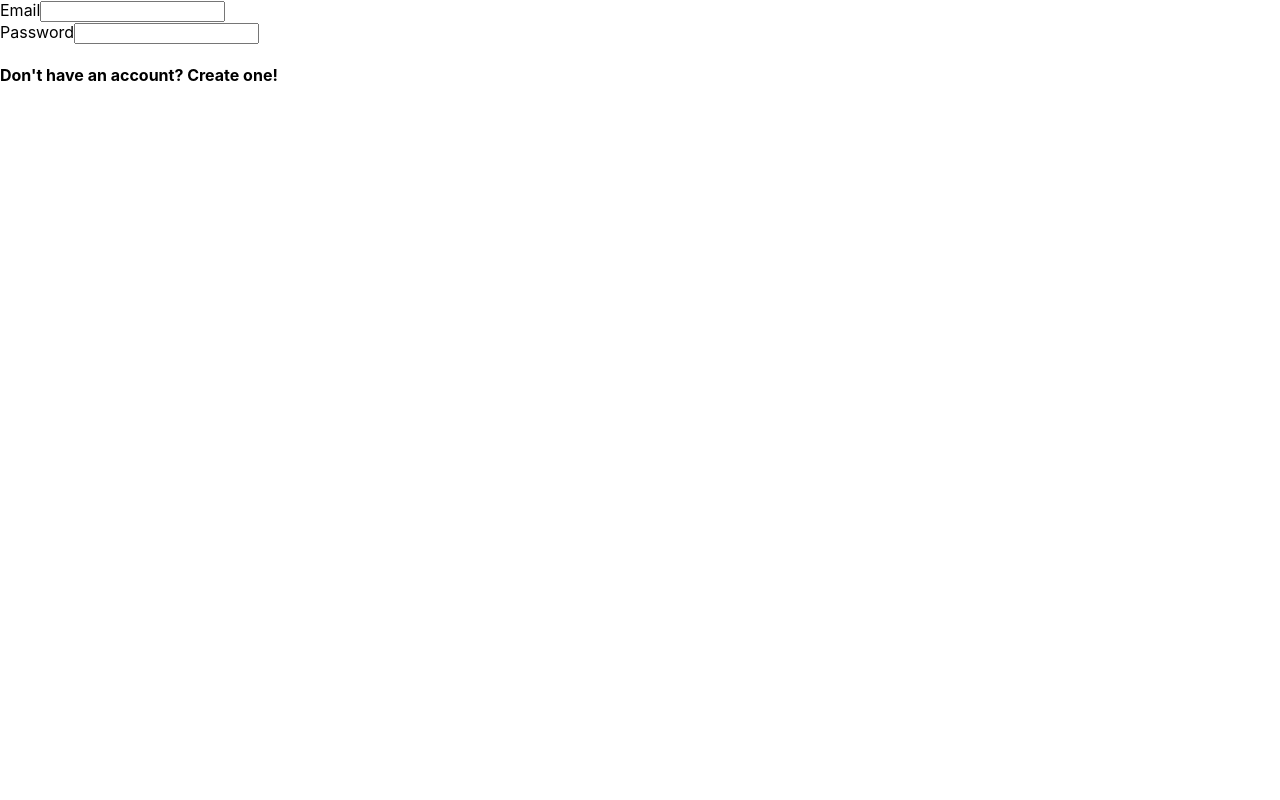
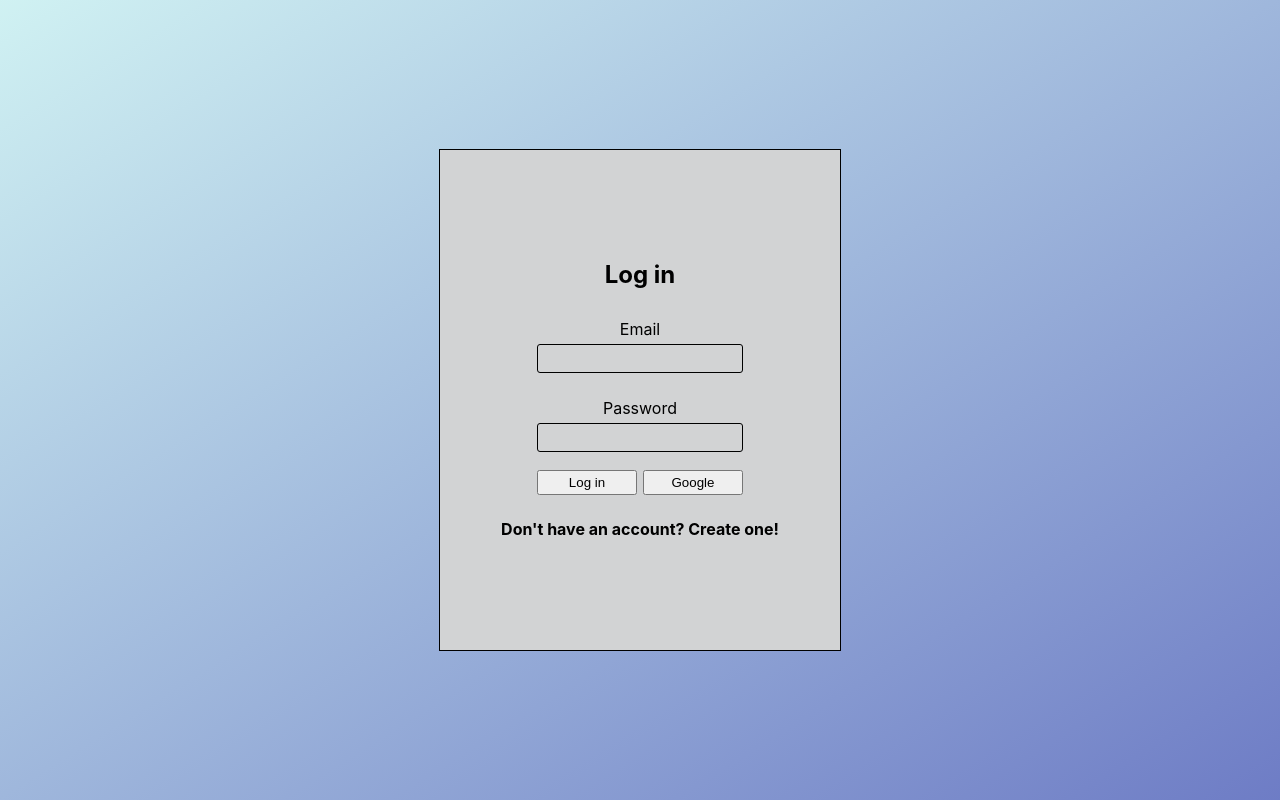
Before and after one commit to SheeranJL/chatroom-app, a React (Create React App) app: page / in a window 1280 px wide. Built offline with nearby package versions, Linux system fonts and the light colour scheme.

Commit message:
progress made on login and sign up screens

```diff
--- a/package.json
+++ b/package.json
@@ -6,6 +6,7 @@
     "@testing-library/jest-dom": "^5.16.1",
     "@testing-library/react": "^12.1.2",
     "@testing-library/user-event": "^13.5.0",
+    "firebase": "^9.6.3",
     "react": "^17.0.2",
     "react-dom": "^17.0.2",
     "react-router-dom": "^6.2.1",
--- a/src/components/auth/auth-page.js
+++ b/src/components/auth/auth-page.js
@@ -1,4 +1,5 @@
 import React, {useState} from 'react';
+import './auth-page.scss';
 
 //importing components//
 import Login from './login/login.js';
--- a/src/components/auth/auth-page.scss
+++ b/src/components/auth/auth-page.scss
@@ -0,0 +1,8 @@
+.auth-screen-container {
+  background-image: linear-gradient(to bottom right, rgba(161, 228, 230, 0.5), rgba(94, 110, 191, 0.9));
+  height: 100vh;
+  flex-direction: row;
+  align-items: center;
+  display: flex;
+  justify-content: center;
+}
--- a/src/components/auth/login-register.scss
+++ b/src/components/auth/login-register.scss
@@ -0,0 +1,64 @@
+.auth-form-container {
+  display: flex;
+  flex-direction: column;
+  border: 1px solid black;
+  width: 400px;
+  height: 500px;
+  justify-content: center;
+  background-color: rgb(210, 211, 212);
+
+  .input-section {
+    align-items: center;
+    display: flex;
+    flex-direction: column;
+    margin-top: 25px;
+
+      input {
+        margin-top: 5px;
+        background-color: transparent;
+        height: 25px;
+        width: 50%;
+        font-size: 20px;
+        border: 1px solid black;
+        border-radius: 3px;
+      }
+  }
+
+  .login-buttons {
+    display: flex;
+    justify-content: center;
+    align-items: center;
+    margin-top: 15px;
+    .form-button {
+      button {
+        width: 100px;
+        height: 25px;
+        cursor: pointer;
+        margin: 3px;
+      }
+    }
+  }
+
+  .form-button-register {
+    display: flex;
+    justify-content: center;
+    margin-top: 20px;
+      button {
+        width: 100px;
+        height: 25px;
+        cursor: pointer;
+        margin: 3px;
+      }
+  }
+
+  h2 {
+    text-align: center;
+    margin-bottom: 5px;
+  }
+
+  h4 {
+    cursor: pointer;
+    text-align: center
+  }
+
+}
--- a/src/components/auth/login/login.js
+++ b/src/components/auth/login/login.js
@@ -1,40 +1,67 @@
 import '../login-register.scss';
 import React, {useState, useContext} from 'react';
 
-import InputField from '../../reuseable/input-field/input-field.js';
+//Importing components//
+import CustomButton from '../../reuseable/custom-button/custom-button.js';
+
+const Login = ({toggleLoginMethod}) => {
+
+  const [loginValues, setLoginValues] = useState({
+    email: '',
+    password: '',
+  })
+
+  const {email, password} = loginValues;
+
+  const handleChange = (e) => {
+    const {name, value} = e.target;
+
+    setLoginValues(prevState => {
+      return {
+        ...prevState,
+        [name]: value,
+      };
+    });
+
+
+  };
+
+  const handleSubmit = () => {
+    console.log(loginValues);
+  }
+
+  return (
+    <div className='auth-form-container'>
+
+      <h2> Log in </h2>
+
+      <form>
+
+        <div className='input-section'>
+          <label htmlFor='email'>Email</label>
+          <input name='email' type='email' onChange={handleChange} value={email}/>
+        </div>
+
+        <div className='input-section'>
+          <label htmlFor='password'>Password</label>
+          <input name='password' type='password' onChange={handleChange} value={password}/>
+        </div>
+
+      </form>
 
 
 
-const Login = ({toggleLoginMethod}) => {
+      <div className='login-buttons'>
 
-  const [email, setEmail] = useState('');
-  const [password, setPassword] = useState('')
-
-  const handleChange = (e) => {
-    console.log(e.target.value)
-  }
-
-  return (
-    <div>
-      <form>
-        <div className='input-section'>
-          <InputField
-              forType='email'
-              type='email'
-              onChange={handleChange}>
-            Email
-          </InputField>
+        <div className='form-button'>
+          <button>Log in</button>
         </div>
 
-        <div className='input-section'>
-          <InputField
-              forType='password'
-              type='password'
-              onChange={handleChange}>
-            Password
-          </InputField>
+        <div className='form-button'>
+          <button className='google-button'>Google</button>
         </div>
-      </form>
+
+      </div>
 
       <h4 onClick={() => toggleLoginMethod(false)}>
         Don't have an account? Create one!
--- a/src/components/auth/register/register.js
+++ b/src/components/auth/register/register.js
@@ -1,58 +1,62 @@
 import '../login-register.scss';
 import React, {useState, useContext} from 'react';
-
-//importing components//
-import InputField from '../../reuseable/input-field/input-field.js';
 
 
 const Register = ({toggleLoginMethod}) => {
 
+  const [registrationValues, setRegistrationValues] = useState({
+    displayName: '',
+    email: '',
+    password: '',
+    confirmPassword: '',
+  })
+
+  const {displayName, email, password, confirmPassword} = registrationValues;
+
   const handleChange = (e) => {
-    console.log(e.target.name);
-    console.log(e.target.value);
+    const {name, value} = e.target;
+    setRegistrationValues(prevState => {
+      return {
+        ...prevState,
+        [name] : value,
+      };
+    });
+  };
+
+  const handleSubmit = () => {
+    console.log(registrationValues);
   }
 
   return (
-    <div>
+    <div className='auth-form-container'>
+
+      <h2> Register </h2>
+
       <form>
-
         <div className='input-section'>
-        <InputField
-            forType='displayName'
-            type='text'
-            onChange={handleChange}>
-          Display name
-        </InputField>
+          <label htmlFor='displayName'>Display name</label>
+          <input name='displayName' type='displayName' onChange={handleChange} value={displayName}/>
         </div>
 
         <div className='input-section'>
-        <InputField
-            forType='email'
-            type='email'
-            onChange={handleChange}>
-          Email
-        </InputField>
+          <label htmlFor='email'>Email</label>
+          <input name='email' type='email' onChange={handleChange} value={email}/>
         </div>
 
         <div className='input-section'>
-        <InputField
-            forType='password'
-            type='password'
-            onChange={handleChange}>
-          Password
-        </InputField>
+          <label htmlFor='password'>Password</label>
+          <input name='password' type='password' onChange={handleChange} value={password}/>
         </div>
 
         <div className='input-section'>
-        <InputField
-            forType='password'
-            type='password'
-            onChange={handleChange}>
-          Confirm password
-        </InputField>
+          <label htmlFor='confirmPassword'>Confirm Password</label>
+          <input name='confirmPassword' type='password' onChange={handleChange} value={confirmPassword}/>
         </div>
+      </form>
 
-      </form>
+      <div className='form-button-register'>
+      <button onClick={handleSubmit}>Register</button>
+      </div>
 
       <h4 onClick={() => toggleLoginMethod(true)}>
         Already have an account? Sign in!
--- /dev/null
+++ b/src/components/reuseable/custom-button/custom-button.js
@@ -0,0 +1,15 @@
+import React from 'react';
+
+const CustomButton = ({children, buttonType, onClick}) => {
+
+  return (
+    <button
+      onClick={onClick}
+      type={buttonType}
+    >
+      {children}
+    </button>
+  )
+};
+
+export default CustomButton;
--- a/src/components/reuseable/input-field/input-field.js
+++ /dev/null
@@ -1,15 +0,0 @@
-import {react} from 'react';
-
-const InputField = ({forType, type, children, name, onChange}) => {
-
-  console.log(onChange);
-
-  return (
-    <>
-      <label for={forType}>{children}</label>
-      <input type={type} name={forType} onChange={onChange}/>
-    </>
-  )
-}
-
-export default InputField;
```
Also changed, not shown: src/firebase/firebase.js (+29 -0 lines), 1 other file (tests, documents, lock files or other folders). Lines whose indentation alone changed are shown as unchanged.
